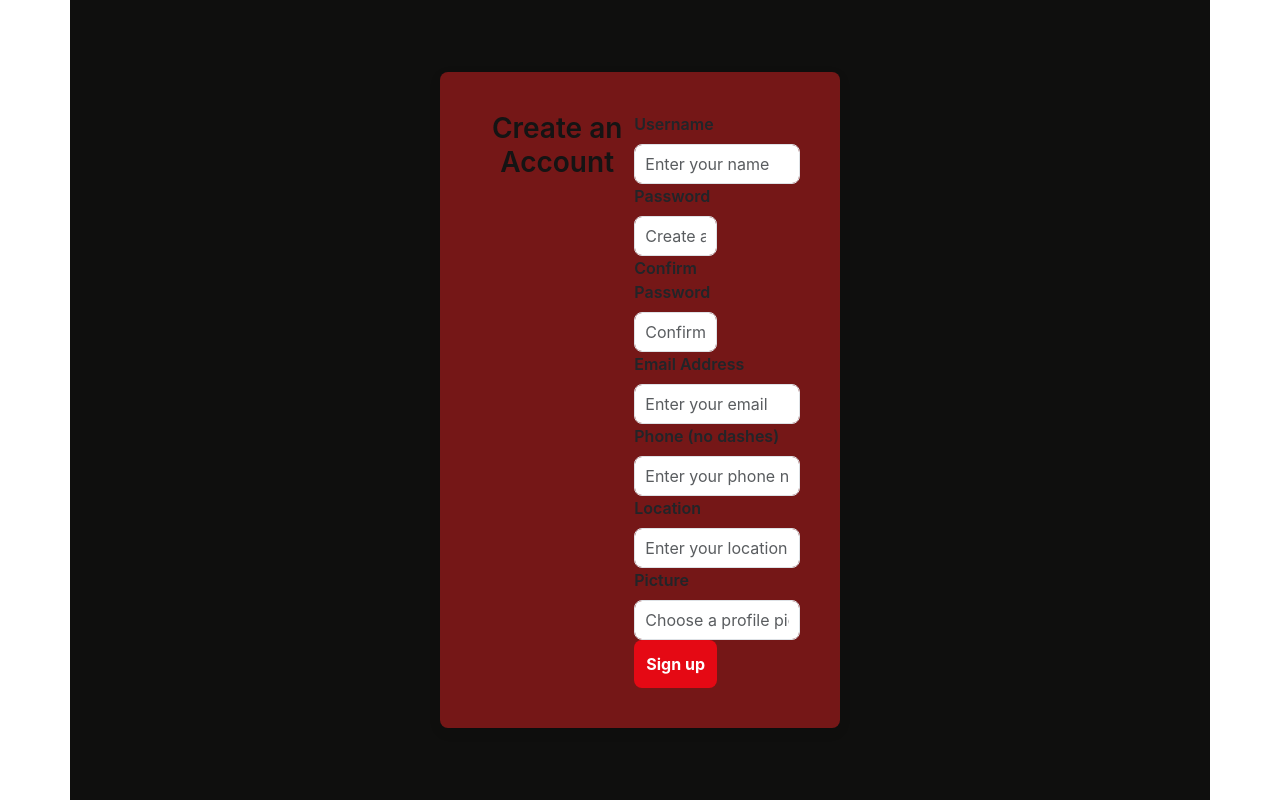
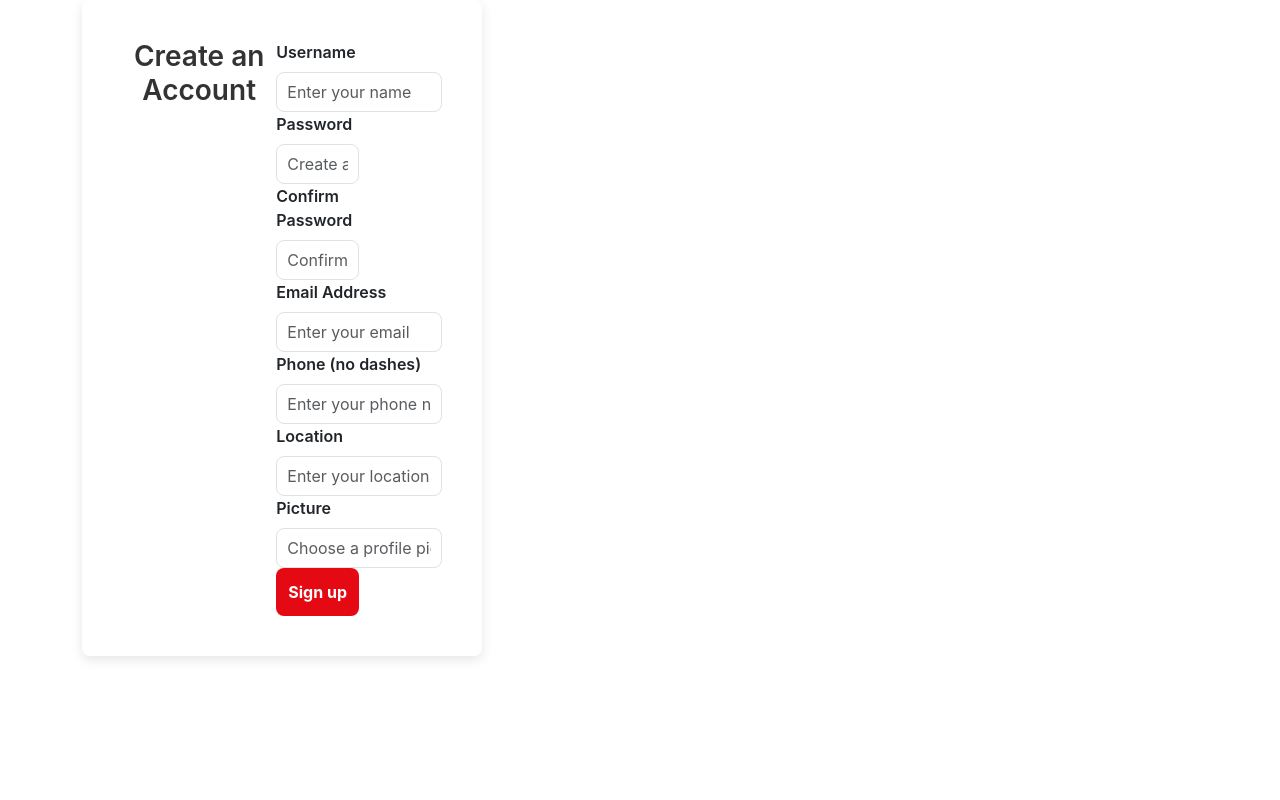
Before and after one commit to barbenhamou/NetflixProject, a React (Create React App) app in the folder src/web_app/: page /signup in a window 1280 px wide. Built offline with nearby package versions, Linux system fonts and the light colour scheme; the HTML template or start-up script is replaced by a standard one.

Commit message:
NP-129 some progress

```diff
--- a/src/web_app/src/SubscriptionForms/Form.css
+++ b/src/web_app/src/SubscriptionForms/Form.css
@@ -1,7 +1,7 @@
-.container {
+.form-container {
     display: flex;
     height: 100vh;
-    background-color: #0f0f0e;
+    background-color: #141414;
     display: flex;
     justify-content: center;
     align-items: center;
@@ -9,7 +9,7 @@
 
 .form {
     display: flex;
-    background-color: rgb(117, 23, 23);
+    background-color: white;
     padding: 40px;
     border-radius: 8px;
     width: 100%;
@@ -18,7 +18,7 @@
 }
 
 h3 {
-    color: #141414;
+    color: #333;
     margin-bottom: 20px;
     font-weight: 600;
 }
@@ -50,14 +50,14 @@ h3 {
 
 .btn-danger:hover {
     display: flex;
-    background-color: #570505;
+    background-color: #f40612;
 }
 
 .alert {
     border-radius: 8px;
     margin-bottom: 15px;
     padding: 12px;
-    font-weight: 100;
+    font-weight: 500;
     background-color: #f8d7da;
     color: #721c24;
 }
--- a/src/web_app/src/SubscriptionForms/LoginForm.js
+++ b/src/web_app/src/SubscriptionForms/LoginForm.js
@@ -42,7 +42,7 @@ function LoginForm() {
   }, [userId]);
 
   return (
-    <div className='container'>
+    <div className='form-container'>
       <div className='form'>
         <form className="row g-3" onSubmit={handleSubmit}>
           <StandAloneField label={'Username'} type={'text'} id={ 'name'} placeholder={'Enter your name'} value={name} onChange={(e) => setName(e.target.value)} />
```
